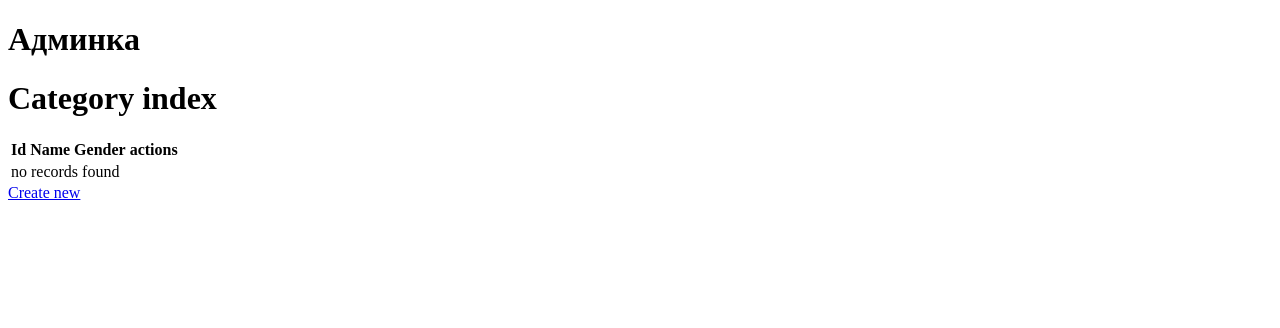
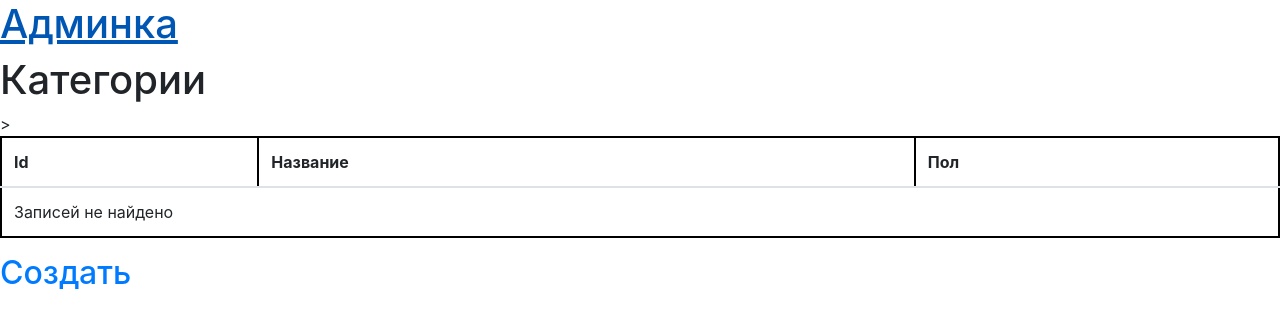
Before and after one commit to starykan/temptation, a Symfony app: template templates/admin/category/index.html.twig in a window 1280 px wide. Shown: the top 328 px of the page. Run offline with Twig, Linux system fonts and the light colour scheme; the template is opened without the code that fills it, so the values that code supplies are empty; some libraries are stand-ins or nearby versions.

Commit message:
rename some places

```diff
--- a/templates/admin/admin_base.html.twig
+++ b/templates/admin/admin_base.html.twig
@@ -2,11 +2,17 @@
 <html>
     <head>
         <meta charset="UTF-8">
+
+        <link rel="stylesheet" href="https://maxcdn.bootstrapcdn.com/bootstrap/4.0.0/css/bootstrap.min.css" integrity="sha384-Gn5384xqQ1aoWXA+058RXPxPg6fy4IWvTNh0E263XmFcJlSAwiGgFAW/dAiS6JXm" crossorigin="anonymous">
+        <script src="https://code.jquery.com/jquery-3.2.1.slim.min.js" integrity="sha384-KJ3o2DKtIkvYIK3UENzmM7KCkRr/rE9/Qpg6aAZGJwFDMVNA/GpGFF93hXpG5KkN" crossorigin="anonymous"></script>
+        <script src="https://cdnjs.cloudflare.com/ajax/libs/popper.js/1.12.9/umd/popper.min.js" integrity="sha384-ApNbgh9B+Y1QKtv3Rn7W3mgPxhU9K/ScQsAP7hUibX39j7fakFPskvXusvfa0b4Q" crossorigin="anonymous"></script>
+        <script src="https://maxcdn.bootstrapcdn.com/bootstrap/4.0.0/js/bootstrap.min.js" integrity="sha384-JZR6Spejh4U02d8jOt6vLEHfe/JQGiRRSQQxSfFWpi1MquVdAyjUar5+76PVCmYl" crossorigin="anonymous"></script>
+
         <title>{% block title %}Welcome!{% endblock %}</title>
         {% block stylesheets %}{% endblock %}
     </head>
     <body>
-        <h1>Админка</h1>
+        <h1><a href="{{ path('admin_index') }}">Админка</a></h1>
         {% block body %}{% endblock %}
         {% block javascripts %}{% endblock %}
     </body>
--- a/templates/admin/category/edit.html.twig
+++ b/templates/admin/category/edit.html.twig
@@ -3,7 +3,7 @@
 {% block title %}Edit Category{% endblock %}
 
 {% block body %}
-    <h1>Edit Category</h1>
+    <h1>Редактирование категории</h1>
 
     {{ include('admin/category/_form.html.twig', {'button_label': 'Update'}) }}
 
--- a/templates/admin/category/index.html.twig
+++ b/templates/admin/category/index.html.twig
@@ -1,17 +1,19 @@
 {% extends 'admin/admin_base.html.twig' %}
 
-{% block title %}Category index{% endblock %}
+{% block title %}Категории{% endblock %}
 
 {% block body %}
-    <h1>Category index</h1>
+    <h1>Категории</h1>
 
     <table class="table">
         <thead>
+        <style>
+            table, th, td { border: 2px solid black; border-collapse: collapse;max-width: max-content;max-height: max-content; }
+        </style>
             <tr>
                 <th>Id</th>
-                <th>Name</th>
-                <th>Gender</th>
-                <th>actions</th>
+                <th>Название</th>
+                <th>Пол</th>
             </tr>
         </thead>
         <tbody>
@@ -21,17 +23,17 @@
                 <td>{{ category.name }}</td>
                 <td>{{ category.gender }}</td>
                 <td>
-                    <a href="{{ path('admin_category_show', {'id': category.id}) }}">show</a>
-                    <a href="{{ path('admin_category_edit', {'id': category.id}) }}">edit</a>
+                    <a href="{{ path('admin_category_show', {'id': category.id}) }}">Показать</a>
+                    <a href="{{ path('admin_category_edit', {'id': category.id}) }}">Редактировать</a>
                 </td>
             </tr>
         {% else %}
             <tr>
-                <td colspan="4">no records found</td>
+                <h2><td colspan="4">Записей не найдено</td></h2>>
             </tr>
         {% endfor %}
         </tbody>
     </table>
 
-    <a href="{{ path('admin_category_new') }}">Create new</a>
+    <h2><a href="{{ path('admin_category_new') }}">Создать</a></h2>
 {% endblock %}
--- a/templates/admin/category/new.html.twig
+++ b/templates/admin/category/new.html.twig
@@ -3,7 +3,7 @@
 {% block title %}New Category{% endblock %}
 
 {% block body %}
-    <h1>Create new Category</h1>
+    <h1>Новая категория</h1>
 
     {{ include('admin/category/_form.html.twig') }}
 
--- a/templates/admin/category/show.html.twig
+++ b/templates/admin/category/show.html.twig
@@ -1,9 +1,9 @@
 {% extends 'admin/admin_base.html.twig' %}
 
-{% block title %}Category{% endblock %}
+{% block title %}Категории{% endblock %}
 
 {% block body %}
-    <h1>Category</h1>
+    <h1>Категории</h1>
 
     <table class="table">
         <tbody>
--- a/templates/admin/index.html.twig
+++ b/templates/admin/index.html.twig
@@ -9,8 +9,10 @@
         </thead>
         <tbody>
         <td>
-            <a href="{{ path('admin_product_index') }}">Продукты</a>
-            <a href="{{ path('admin_category_index') }}">Категории</a>
+            <h2>
+                <a href="{{ path('admin_product_index') }}">Продукты</a>
+                <a href="{{ path('admin_category_index') }}">Категории</a>
+            </h2>
         </td>
         </tbody>
     </table>
--- a/templates/admin/product/_delete_form.html.twig
+++ b/templates/admin/product/_delete_form.html.twig
@@ -1,4 +1,4 @@
-<form method="post" action="{{ path('admin_product_delete', {'id': product.id}) }}" onsubmit="return confirm('Are you sure you want to delete this item?');">
+<form method="post" action="{{ path('admin_product_delete', {'id': product.id}) }}" onsubmit="return confirm('УДАЛЯЕМ?');">
     <input type="hidden" name="_method" value="DELETE">
     <input type="hidden" name="_token" value="{{ csrf_token('delete' ~ product.id) }}">
     <button class="btn">Delete</button>
--- a/templates/admin/product/edit.html.twig
+++ b/templates/admin/product/edit.html.twig
@@ -4,7 +4,7 @@
 
 
 {% block body %}
-    <h1>Edit Product</h1>
+    <h1>Редактирование продукта</h1>
 
     {% for image in product.getImages() %}
         <img src="{{ productManager.getImageFullUrl(image) }}" />
--- a/templates/admin/product/new.html.twig
+++ b/templates/admin/product/new.html.twig
@@ -4,7 +4,7 @@
 
 
 {% block body %}
-    <h1>Create new Product</h1>
+    <h1>Новый продукт</h1>
 
     {{ include('admin/product/_form.html.twig') }}
 
--- a/templates/admin/product/show.html.twig
+++ b/templates/admin/product/show.html.twig
@@ -3,7 +3,7 @@
 {% block title %}Category index{% endblock %}
 
 {% block body %}
-    <h1>Product</h1>
+    <h1>Продукт</h1>
 
     <table class="table">
         <tbody>
```
Also changed, not shown: templates/admin/product/index.html.twig (+9 -6 lines).
